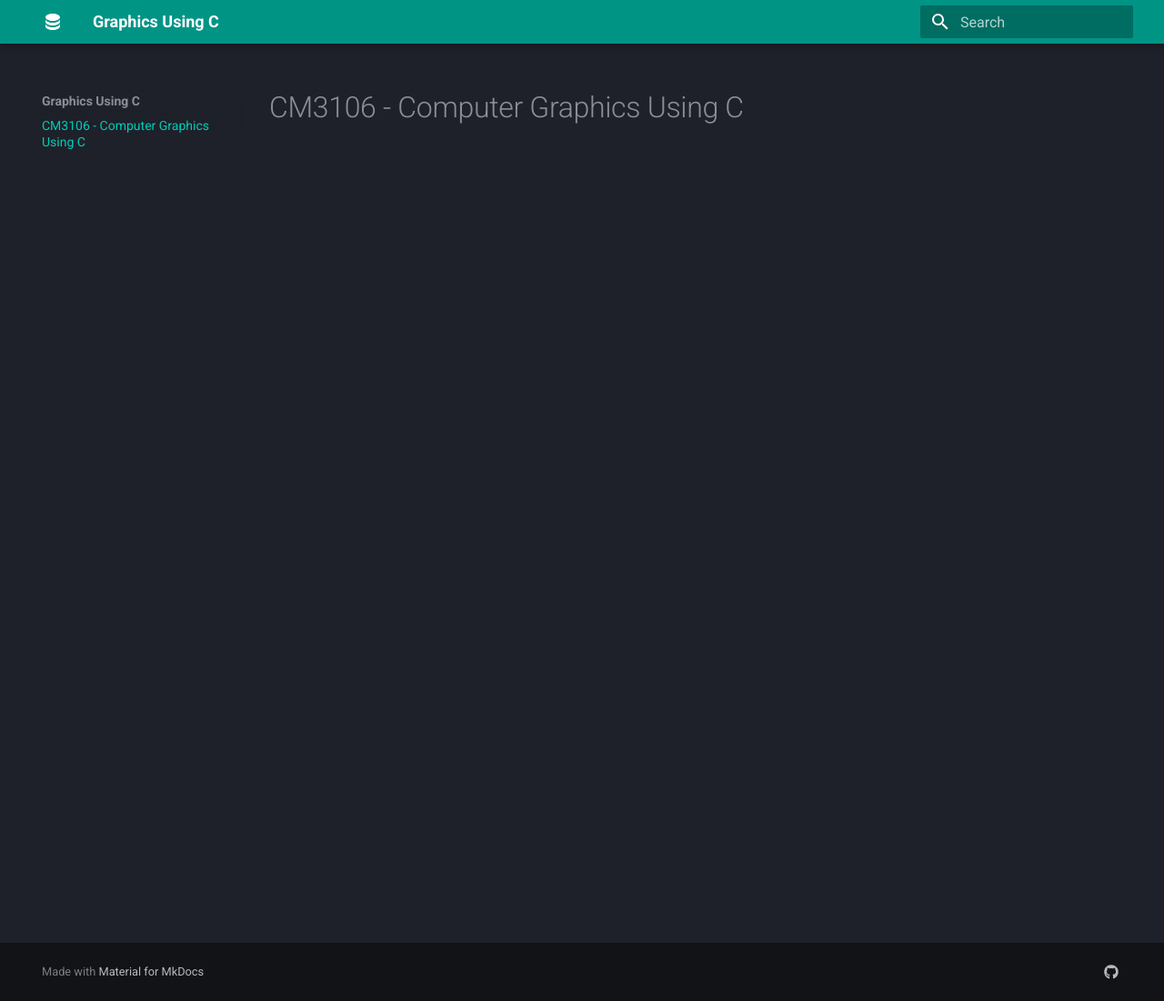
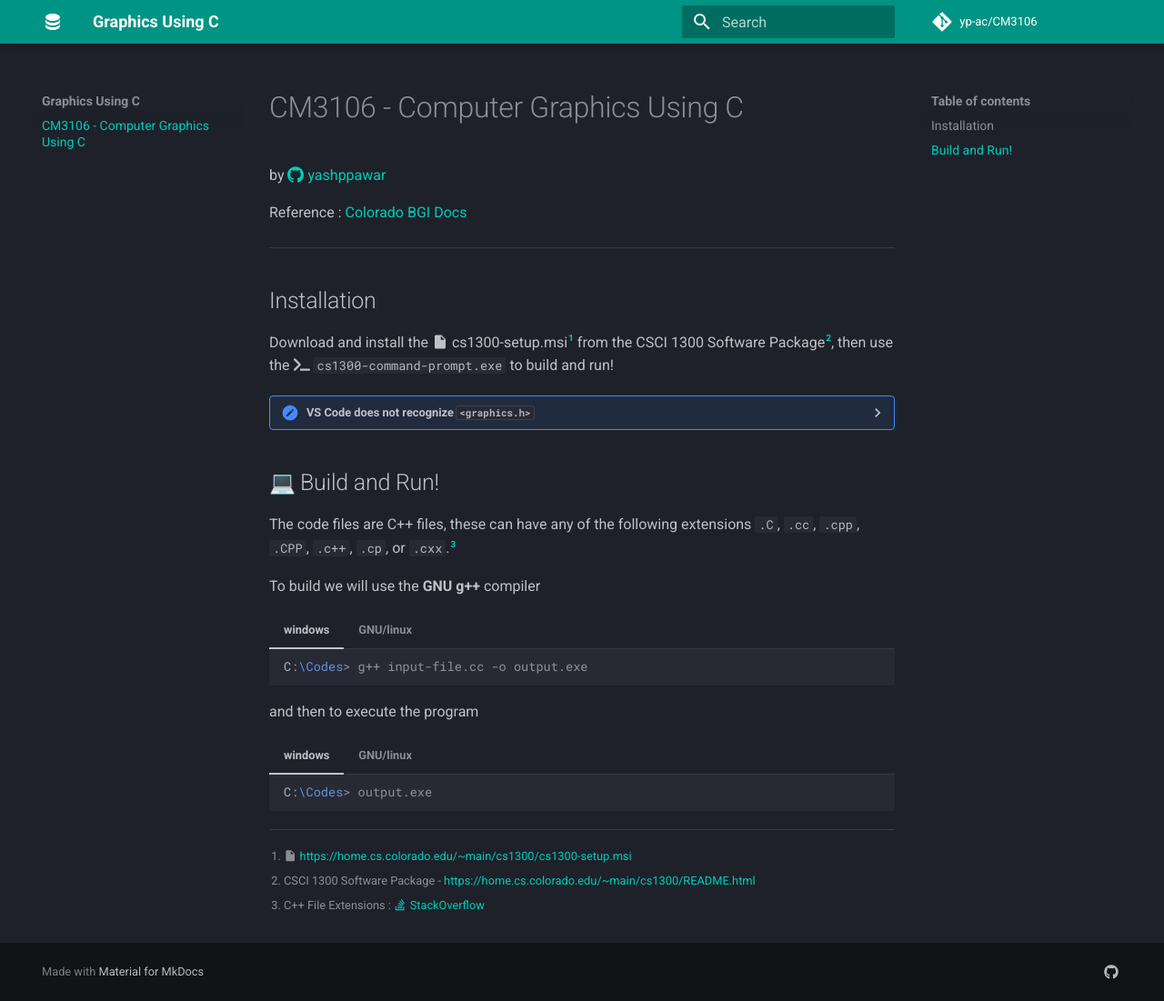
Before and after one commit to yp-ac/CM3106, an MkDocs documentation site: the page built from docs/index.md, in a window 1280 px wide and 1101 px high. Shown: the whole window at 91% size. Built offline with MkDocs 1.6.1 and Material for MkDocs 9.7.7, drawn with Linux system fonts in a browser that asks for light colours; emoji names are drawn with the system emoji font; comment, search, counter and statistics services are not loaded.

Commit message:
📝 update index page

````diff
--- a/docs/index.md
+++ b/docs/index.md
@@ -1 +1,54 @@
 # CM3106 - Computer Graphics Using C
+by [:simple-github: yashppawar](https://github.com/yashppawar)
+
+Reference : [Colorado BGI Docs](https://home.cs.colorado.edu/~main/bgi/doc/)
+
+---
+## Installation
+Download and install the :material-file: cs1300-setup.msi[^1] from the CSCI 1300 Software Package[^2], then use the :fontawesome-solid-terminal: `cs1300-command-prompt.exe` to build and run!
+
+??? missing "VS Code does not recognize `<graphics.h>` "
+    to fix the above error, we update the [C/C++ Configurations](https://code.visualstudio.com/docs/cpp/config-msvc#_cc-configurations) :material-file: `c_cpp_properties.json` and udpate the `includePath`
+    ``` json linenums="1"
+    {
+        "configurations": [
+            {
+                "name": "Win32",
+                "includePath": [
+                    "${workspaceFolder}/**",
+                    "C:\\Program Files (x86)\\Colorado\\cs1300\\include" // Add this line
+                ],
+                // Other Properties
+            }
+        ]
+    }
+    ```
+    The properties file can be opened by opening the Command palette (by using shortcut ++ctrl+shift+p++) and then typing "C configurations" > "Edit Configurations (JSON)"
+
+
+## :computer: Build and Run!
+The code files are C++ files, these can have any of the following extensions `.C`, `.cc`, `.cpp`, `.CPP`, `.c++`, `.cp`, or `.cxx`.[^3]
+
+To build we will use the **GNU g++** compiler
+=== "windows"
+    ``` bat
+    C:\Codes> g++ input-file.cc -o output.exe
+    ```
+=== "GNU/linux"
+    ```bash
+    $ g++ input-file.cc -o output.out
+    ```
+
+and then to execute the program
+=== "windows"
+    ``` bat
+    C:\Codes> output.exe
+    ```
+=== "GNU/linux"
+    ```bash
+    $ ./output.out
+    ```
+
+[^1]: :material-file: [https://home.cs.colorado.edu/~main/cs1300/cs1300-setup.msi](https://home.cs.colorado.edu/~main/cs1300/cs1300-setup.msi)
+[^2]: CSCI 1300 Software Package - [https://home.cs.colorado.edu/~main/cs1300/README.html](https://home.cs.colorado.edu/~main/cs1300/README.html)
+[^3]: C++ File Extensions : [:material-stack-overflow: StackOverflow](https://stackoverflow.com/questions/1545080/c-code-file-extension-what-is-the-difference-between-cc-and-cpp)
--- a/mkdocs.yml
+++ b/mkdocs.yml
@@ -1,16 +1,43 @@
 site_name: Graphics Using C
+repo_url: https://github.com/yp-ac/CM3106
+repo_name: yp-ac/CM3106
+edit_uri: ''
+
 theme:
   name: material
+
   palette:
     scheme: slate
     primary: teal
     accent: light blue
+
   icon:
     logo: material/database
     favicon: material/database
+
+  features:
+    - content.tabs.link
 
 extra:
   social:
     - icon: fontawesome/brands/github
       link: https://github.com/yashppawar
       name: Yash on github
+
+markdown_extensions:
+  - admonition
+  - attr_list
+  - md_in_html
+  - footnotes
+  - pymdownx.details
+  - pymdownx.superfences
+  - pymdownx.keys
+  - pymdownx.tabbed:
+      alternate_style: true
+  - pymdownx.highlight:
+      anchor_linenums: true
+  - pymdownx.emoji:
+      emoji_index: !!python/name:materialx.emoji.twemoji
+      emoji_generator: !!python/name:materialx.emoji.to_svg
+  - pymdownx.tasklist:
+      custom_checkbox: true
````
